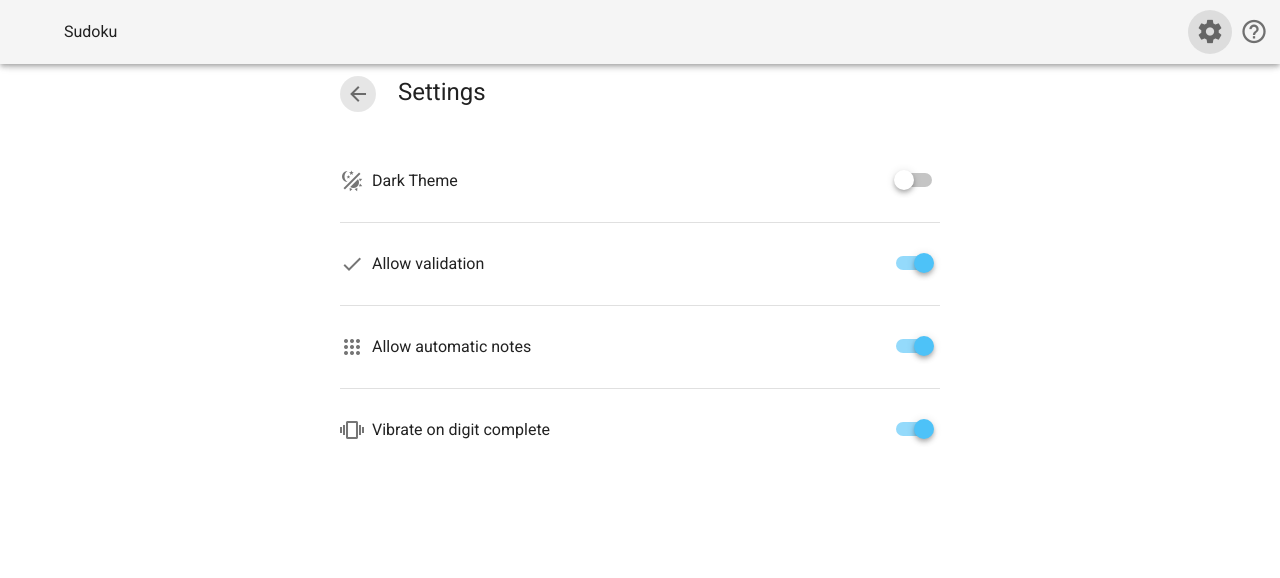
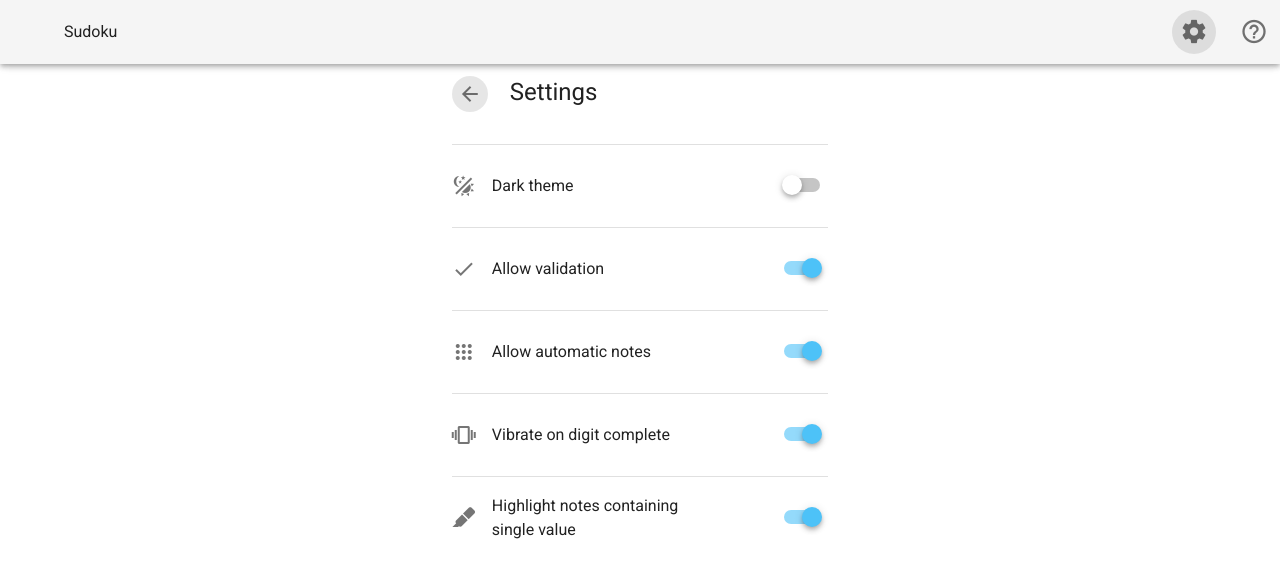
Before and after one commit to roxburghm/vue-sudoku, a Vue app: page /settings in a window 1280 px wide. Shown: the top 578 px of the page. Built offline with nearby package versions, Linux system fonts and the light colour scheme.

Commit message:
Add highlight when single note left

```diff
--- a/package.json
+++ b/package.json
@@ -1,6 +1,6 @@
 {
   "name": "sudoku",
-  "version": "1.4.0",
+  "version": "1.4.1",
   "private": true,
   "description": "A simple and elegant sudoku game for the web with no ads or tracking.",
   "author": "Matt Roxburgh",
--- a/src/App.vue
+++ b/src/App.vue
@@ -11,7 +11,7 @@
 
             <v-spacer></v-spacer>
 
-            <v-btn icon :to="{ name: 'Settings' }" large>
+            <v-btn icon :to="{ name: $route.name === 'Settings' ? 'GameView' : 'Settings' }" large class="mr-4" >
                 <v-icon>mdi-cog</v-icon>
             </v-btn>
             <v-btn icon @click="isHelpVisible = true" large
--- a/src/components/SudokuCell.vue
+++ b/src/components/SudokuCell.vue
@@ -68,6 +68,9 @@ export default {
             if (this.cellSelected) return 'cell-selected';
             if (this.cellHighlighted) return 'cell-highlighted';
             if (this.cellLocked) return 'cell-locked';
+            if (this.showNotes && this.noteCount === 1 && this.$store.state.highlightSingleNote) {
+                return 'cell-single-note';
+            }
             return '';
         },
         hasIndicator() {
@@ -95,6 +98,9 @@ export default {
         },
         cellActual() {
             return this.cell.actual
+        },
+        noteCount() {
+            return this.cell.notes.reduce((acc, note) => acc + note ? 1 : 0, 0);
         },
         hasNotes() {
             return this.cell.notes.reduce((acc, note) => acc || note, false);
@@ -165,6 +171,9 @@ export default {
     border-radius: 10%;
 }
 
+.cell-single-note .sudoku-notes {
+    background-color: var(--v-sudoku-cell-single-note-color-base);;
+}
 
 .sudoku-cell .sudoku-notes {
     font-weight: 600;
--- a/src/components/SudokuKeypad.vue
+++ b/src/components/SudokuKeypad.vue
@@ -91,10 +91,10 @@ export default {
         autoNotes() {
             this.$store.commit('pushGameHistory');
             this.$store.dispatch('autoNotes');
-            if (process.env.NODE_ENV === 'development') {
-                this.$store.dispatch('autoPass');
-            }
-
+            // if (process.env.NODE_ENV === 'development') {
+            //     this.$store.dispatch('autoPass');
+            // }
+            //
             this.$store.dispatch('saveGame');
         },
         autoPass() {
--- a/src/plugins/vuetify.js
+++ b/src/plugins/vuetify.js
@@ -26,6 +26,7 @@ export default new Vuetify({
                 'sudoku-cell-locked-text-color': '#aaa',
                 'sudoku-cell-text-color': '#aaa',
                 'sudoku-cell-color': '#fff',
+                'sudoku-cell-single-note-color': '#fdfde8'
             },
             dark: {
                 primary: '#666',
@@ -49,6 +50,7 @@ export default new Vuetify({
 
                 'sudoku-cell-color': '#333',
                 'sudoku-cell-text-color': '#aaa',
+                'sudoku-cell-single-note-color': '#65654c'
             }
         },
     },
--- a/src/store/index.js
+++ b/src/store/index.js
@@ -19,6 +19,7 @@ const LS_SUDOKU_THEME_DARK = 'SudokuThemeDark';
 const LS_SUDOKU_ALLOW_VALIDATION = 'SudokuAllowValidation';
 const LS_SUDOKU_ALLOW_AUTO_NOTES = 'SudokuAllowAutoNotes';
 const LS_SUDOKU_VIBRATE_ON_DIGIT_COMPLETE = 'SudokuVibrateOnDigitComplete';
+const LS_SUDOKU_HIGHLIGHT_ON_SINGLE_NOTE = 'SudokuHighlightSingleNote';
 const NO_OF_HIGH_SCORES = 10;
 const LS_SUDOKU_HIGH_SCORES = 'SudokuHighScores';
 
@@ -116,8 +117,13 @@ export default new Vuex.Store({
         allowAutoNotes: _getBooleanFromLS(LS_SUDOKU_ALLOW_AUTO_NOTES, true),
         allowValidation: _getBooleanFromLS(LS_SUDOKU_ALLOW_VALIDATION, true),
         vibrateOnDigitComplete: _getBooleanFromLS(LS_SUDOKU_VIBRATE_ON_DIGIT_COMPLETE, true),
+        highlightSingleNote: _getBooleanFromLS(LS_SUDOKU_HIGHLIGHT_ON_SINGLE_NOTE, true),
     },
     mutations: {
+        highlightSingleNote(state, payload) {
+            state.highlightSingleNote = payload;
+            _setBooleanToLS(LS_SUDOKU_HIGHLIGHT_ON_SINGLE_NOTE, state.highlightSingleNote)
+        },
         vibrateOnDigitComplete(state, payload) {
             state.vibrateOnDigitComplete = payload;
             _setBooleanToLS(LS_SUDOKU_VIBRATE_ON_DIGIT_COMPLETE, state.vibrateOnDigitComplete)
--- /dev/null
+++ b/src/views/SettingItem.vue
@@ -0,0 +1,22 @@
+<template>
+    <v-row dense>
+    <v-col cols="12">
+        <v-divider/>
+    </v-col>
+    <v-col cols="8" class="text-left align-center d-flex">
+        <v-icon class="pr-4">{{ icon }}</v-icon> {{ label  }}
+    </v-col>
+    <v-col class="text-right justify-end d-flex">
+        <slot />
+    </v-col>
+    </v-row>
+</template>
+<script>
+export default {
+    name: 'SettingItem',
+    props: {
+        icon: { type: String, required: true },
+        label: { type: String, required: true },
+    }
+}
+</script>
--- a/src/views/Settings.vue
+++ b/src/views/Settings.vue
@@ -2,60 +2,41 @@
     <v-container class="justify-center d-flex">
 
         <v-sheet max-width="600">
-            <div class="headline">
+            <div class="headline mb-8">
                 <v-btn class="mr-4" :to="{name: 'GameView'}" icon>
                     <v-icon>mdi-arrow-left</v-icon>
                 </v-btn>
                 Settings
             </div>
-            <v-row dense class="mt-8">
-                <v-col cols="8" class="text-left align-center d-flex">
-                    <v-icon left>mdi-theme-light-dark</v-icon>
-                    Dark Theme
-                </v-col>
-                <v-col class="text-right justify-end d-flex">
-                    <v-switch color="sudoku" v-model="darkTheme"/>
-                </v-col>
-                <v-col cols="12">
-                    <v-divider/>
-                </v-col>
-                <v-col cols="8" class="text-left align-center d-flex">
-                    <v-icon left>mdi-check</v-icon>
-                    Allow validation
-                </v-col>
-                <v-col class="text-right justify-end d-flex">
-                    <v-switch color="sudoku" v-model="allowValidation"/>
-                </v-col>
+            <SettingItem icon="mdi-theme-light-dark" label="Dark theme">
+                <v-switch color="sudoku" v-model="darkTheme"/>
+            </SettingItem>
 
-                <v-col cols="12">
-                    <v-divider/>
-                </v-col>
-                <v-col cols="8" class="text-left align-center d-flex">
-                    <v-icon left>mdi-dots-grid</v-icon>
-                    Allow automatic notes
-                </v-col>
-                <v-col class="text-right justify-end d-flex">
-                    <v-switch color="sudoku" v-model="allowAutoNotes"/>
-                </v-col>
+            <SettingItem icon="mdi-check" label="Allow validation">
+                <v-switch color="sudoku" v-model="allowValidation"/>
+            </SettingItem>
 
-                <v-col cols="12">
-                    <v-divider/>
-                </v-col>
-                <v-col cols="8" class="text-left align-center d-flex">
-                    <v-icon left>mdi-vibrate</v-icon>
-                    Vibrate on digit complete
-                </v-col>
-                <v-col class="text-right justify-end d-flex">
-                    <v-switch color="sudoku" v-model="vibrateOnDigitComplete"/>
-                </v-col>
-            </v-row>
+            <SettingItem icon="mdi-dots-grid" label="Allow automatic notes">
+                <v-switch color="sudoku" v-model="allowAutoNotes"/>
+            </SettingItem>
+
+            <SettingItem icon="mdi-vibrate" label="Vibrate on digit complete">
+                <v-switch color="sudoku" v-model="vibrateOnDigitComplete"/>
+            </SettingItem>
+
+            <SettingItem icon="mdi-marker" label="Highlight notes containing single value">
+                <v-switch color="sudoku" v-model="highlightSingleNote"/>
+            </SettingItem>
         </v-sheet>
     </v-container>
 </template>/
 <script>
 
+import SettingItem from "@/views/SettingItem.vue";
+
 export default {
     name: 'HighScores',
+    components: {SettingItem},
     data() {
         return {
             showHighScores: false
@@ -94,9 +75,15 @@ export default {
             set(value) {
                 this.$store.commit('vibrateOnDigitComplete', value)
             }
+        },
+        highlightSingleNote: {
+            get() {
+                return this.$store.state.highlightSingleNote
+            },
+            set(value) {
+                this.$store.commit('highlightSingleNote', value)
+            }
         }
     }
 }
 </script>
-<style scoped>
-</style>
```
